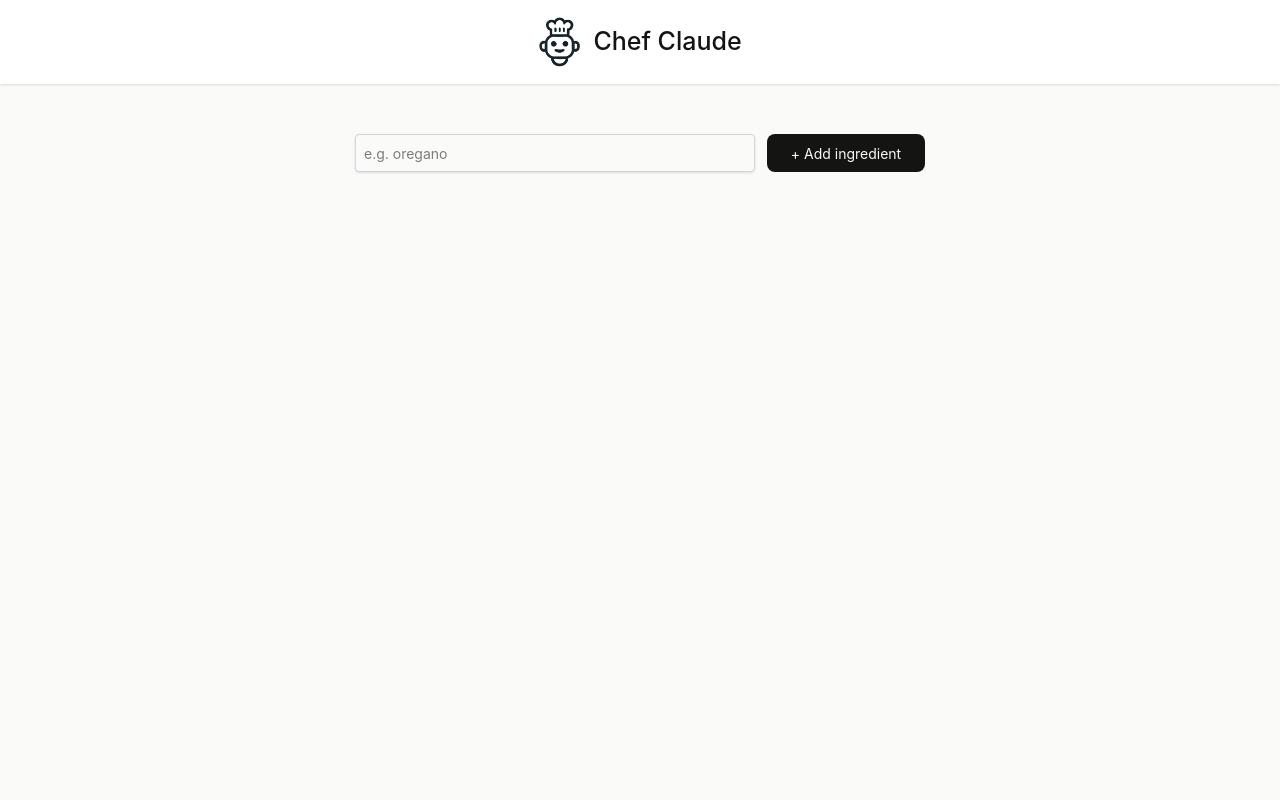
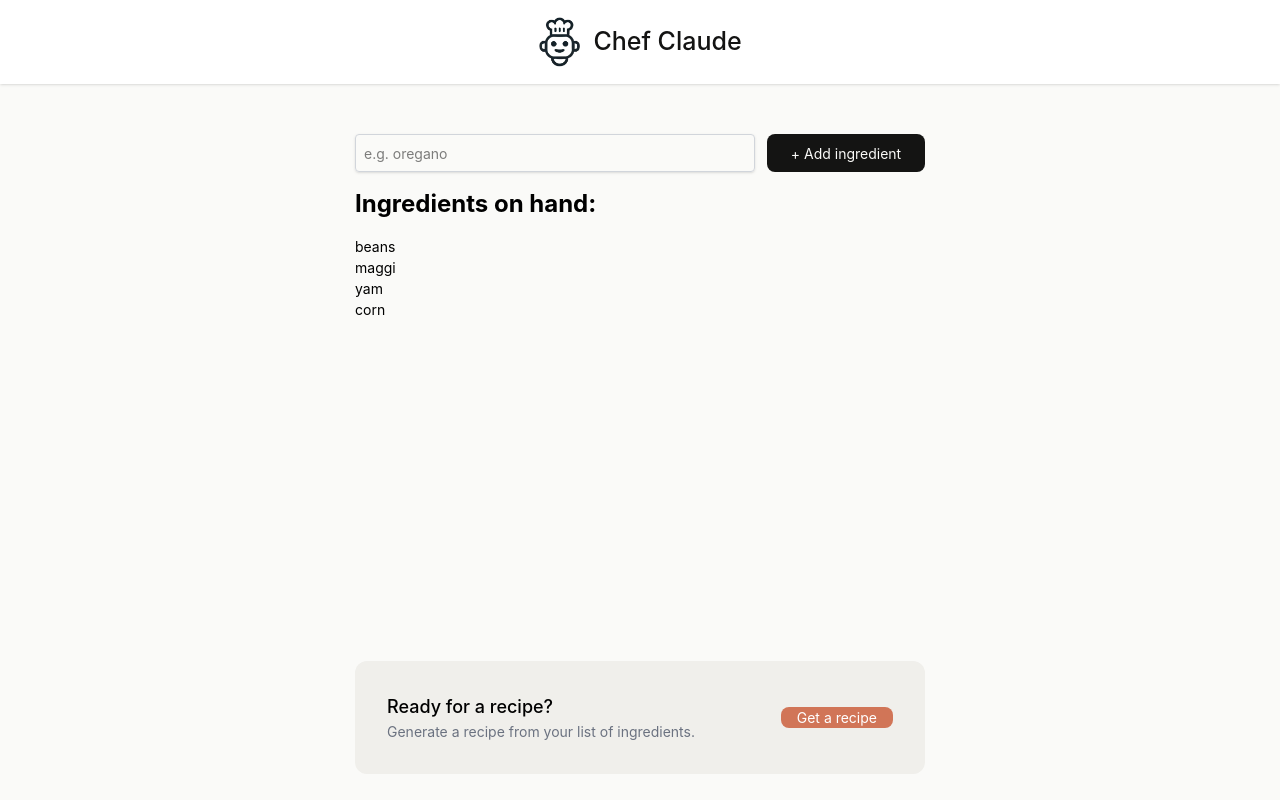
Before and after one commit to munachi821/react-app, a React app: page / in a window 1280 px wide. Built offline with nearby package versions, Linux system fonts and the light colour scheme; no server answers; the HTML template or start-up script is replaced by a standard one; what @huggingface/inference would draw is missing.

Commit message:
done with the useEffect section of the react course

```diff
--- a/src/Components/ClaudeRecipe.jsx
+++ b/src/Components/ClaudeRecipe.jsx
@@ -4,6 +4,13 @@ export default function ClaudeRecipe(props) {
   return (
     <section className="suggested-recipe-container">
       <Markdown>{props.recipe}</Markdown>
+      Lorem ipsum dolor sit amet, consectetur adipisicing elit. Necessitatibus
+      nam doloremque, voluptatem earum dicta, suscipit vero sed nihil quia
+      velit, aliquid accusantium. Iste ipsum repellat pariatur debitis.
+      Assumenda, voluptas numquam? Lorem ipsum dolor, sit amet consectetur
+      adipisicing elit. Mollitia optio excepturi consectetur nesciunt illo
+      temporibus ullam laborum magni ex voluptatem laudantium, consequuntur enim
+      vero repudiandae placeat odit delectus ipsam modi?
     </section>
   );
 }
--- a/src/Components/IngredientsList.jsx
+++ b/src/Components/IngredientsList.jsx
@@ -8,7 +8,7 @@ export default function IngredientsList(props) {
       <ul>{items}</ul>
       {props.ingredient.length > 3 && (
         <div className="bg-[#F0EFEB] flex justify-between p-8 rounded-xl items-center absolute bottom-0 left-0 right-0 h-fit">
-          <div>
+          <div ref={props.ref}>
             <h3 className="text-lg font-medium">Ready for a recipe?</h3>
             <p className="text-[#6B7280]">
               Generate a recipe from your list of ingredients.
--- a/src/Components/Main.jsx
+++ b/src/Components/Main.jsx
@@ -1,22 +1,31 @@
-import { useState } from "react";
+import { useEffect, useRef, useState } from "react";
 import ClaudeRecipe from "./ClaudeRecipe";
 import IngredientsList from "./IngredientsList";
 import { getRecipeFromMistral } from "./ai";
 const Main = () => {
-  const [ingredients, setIngredients] = useState([]);
+  const [ingredients, setIngredients] = useState([
+    "beans",
+    "maggi",
+    "yam",
+    "corn",
+  ]);
 
   const [recipe, setrecipe] = useState("");
+  const recipeSection = useRef();
+
+  useEffect(() => {
+    if (recipe !== "" && recipeSection.current !== null) {
+      recipeSection.current.scrollIntoView({ behavior: "smooth" });
+    }
+  }, [recipe]);
+  console.log(recipeSection);
 
   async function getRecipe() {
     const recipieMarkdown = await getRecipeFromMistral(ingredients);
-    console.log(recipieMarkdown);
     setrecipe(recipieMarkdown);
   }
-
   function addIngrigients(formData) {
     const newIngredient = formData.get("ingredient");
-    const radioInfo = formData.get("employmentStatus");
-    console.log(radioInfo);
     setIngredients((prevIngredient) => [...prevIngredient, newIngredient]);
   }
 
@@ -36,7 +45,11 @@ const Main = () => {
       </form>
 
       {ingredients.length > 0 && (
-        <IngredientsList getRecipe={getRecipe} ingredient={ingredients} />
+        <IngredientsList
+          getRecipe={getRecipe}
+          ingredient={ingredients}
+          ref={recipeSection}
+        />
       )}
 
       {recipe && <ClaudeRecipe recipe={recipe} />}
--- a/src/Components/ai.js
+++ b/src/Components/ai.js
@@ -43,7 +43,7 @@ export async function getRecipeFromChefClaude(ingredientsArr) {
  */
 // Make sure you set an environment variable in Scrimba
 // for HF_ACCESS_TOKEN
-const hf = new InferenceClient(process.env.REACT_APP_HF_TOKEN);
+const hf = new InferenceClient(import.meta.env.REACT_APP_HF_TOKEN);
 
 export async function getRecipeFromMistral(ingredientsArr) {
   const ingredientsString = ingredientsArr.join(", ");
```
